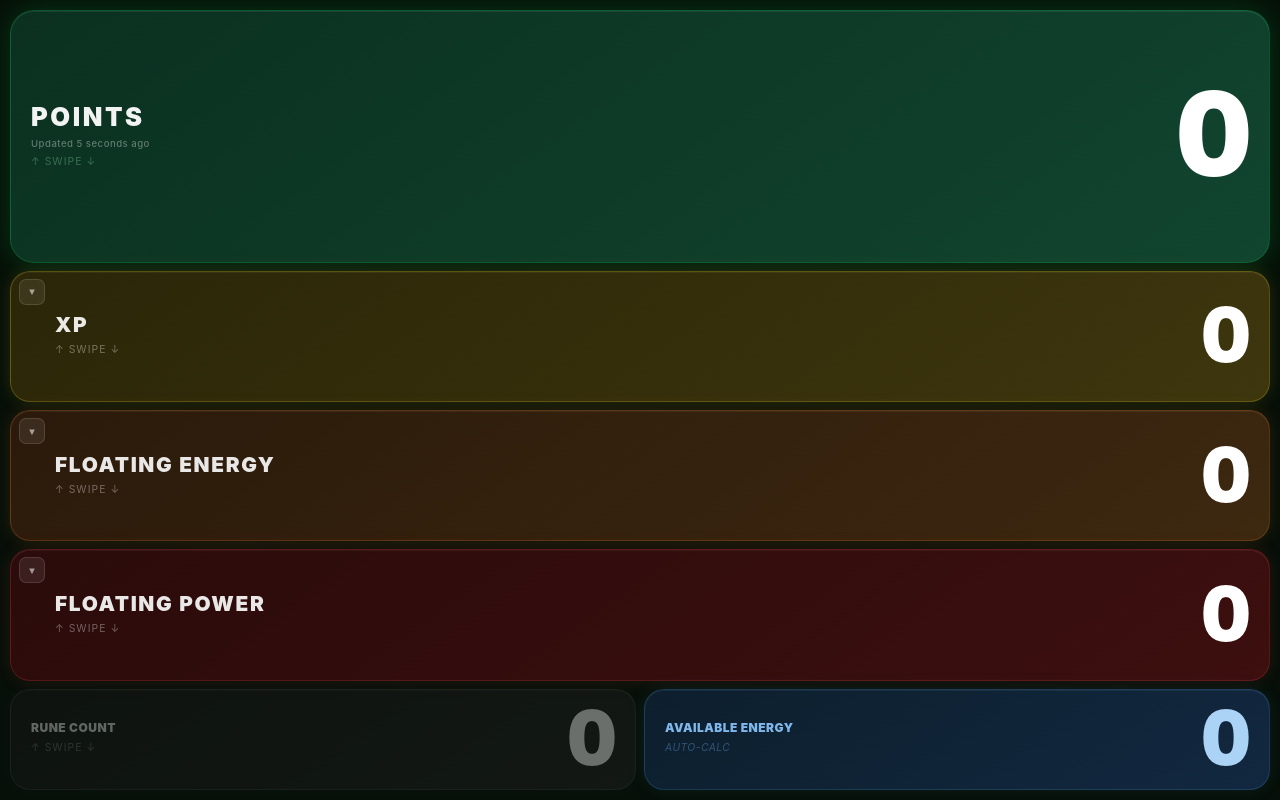
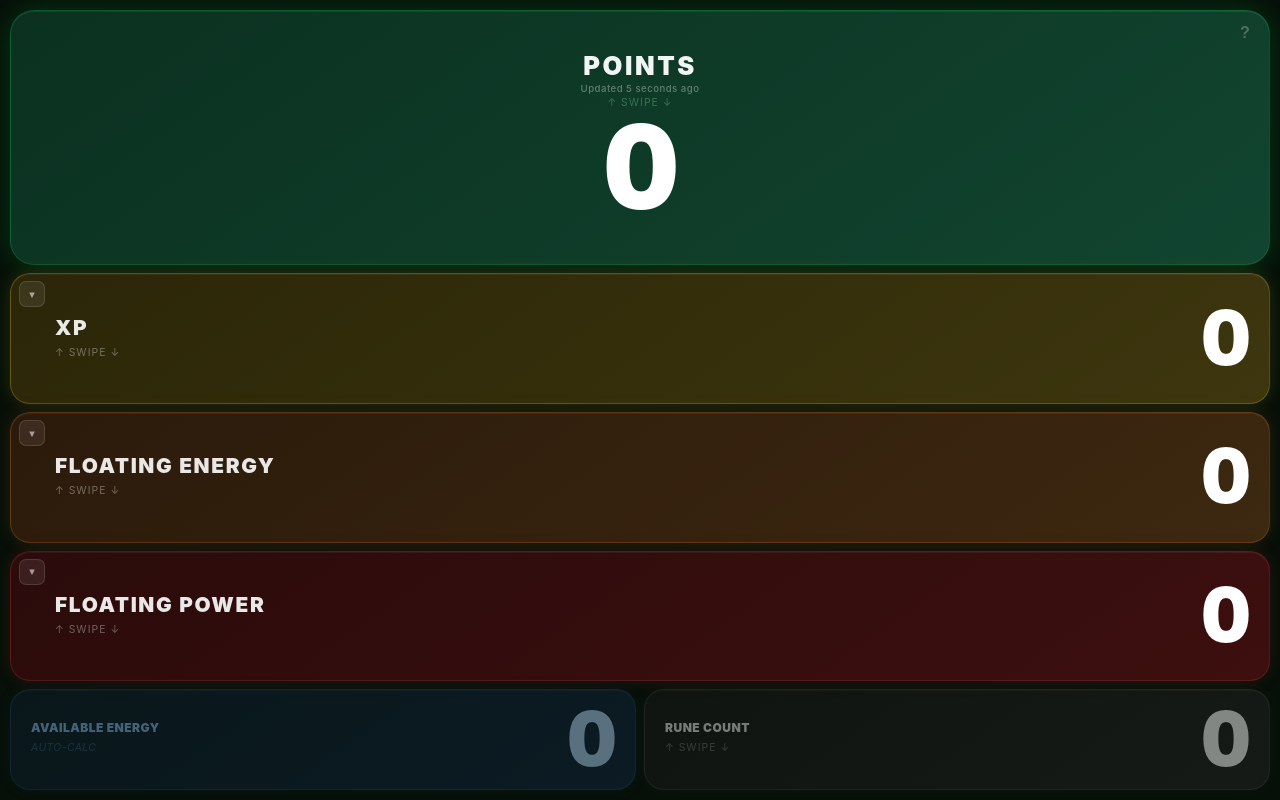
Before and after one commit to AlfyH/riftbound-tracker, a React (Vite) app in the folder riftbound-tracker/: page / in a window 1280 px wide. Built offline with nearby package versions, Linux system fonts and the light colour scheme.

Commit message:
made Ui improvements

```diff
--- a/riftbound-tracker/src/App.tsx
+++ b/riftbound-tracker/src/App.tsx
@@ -1,4 +1,6 @@
+import { useState } from 'react';
 import ResourceLayout from './components/ResourceLayout';
+import HelpOverlay from './components/HelpOverlay';
 import usePersistentState from './hooks/usePersistentState';
 import './styles/App.css';
 
@@ -20,6 +22,7 @@ const DEFAULT_STATE: GameState = {
 
 function App() {
   const [state, setState] = usePersistentState<GameState>('riftbound-state', DEFAULT_STATE);
+  const [helpOpen, setHelpOpen] = useState(false);
 
   const increment = (key: keyof GameState) => {
     setState({ ...state, [key]: state[key] + 1 });
@@ -42,7 +45,9 @@ function App() {
         onIncrement={increment}
         onDecrement={decrement}
         onResetTracker={resetTracker}
+        onOpenHelp={() => setHelpOpen(true)}
       />
+      {helpOpen && <HelpOverlay onClose={() => setHelpOpen(false)} />}
     </div>
   );
 }
--- /dev/null
+++ b/riftbound-tracker/src/components/HelpOverlay.css
@@ -0,0 +1,94 @@
+/* ── Help overlay backdrop ──────────────────────────────────────── */
+
+.help-overlay {
+  position: fixed;
+  inset: 0;
+  background: rgba(0, 0, 0, 0.7);
+  backdrop-filter: blur(4px);
+  -webkit-backdrop-filter: blur(4px);
+  z-index: 100;
+  display: flex;
+  align-items: flex-start;
+  justify-content: flex-end;
+  padding: calc(env(safe-area-inset-top, 0px) + 54px) 10px 0;
+}
+
+/* ── Panel ──────────────────────────────────────────────────────── */
+
+.help-overlay__panel {
+  background: #0e1f14;
+  border: 1px solid rgba(0, 200, 80, 0.2);
+  border-radius: 18px;
+  padding: 18px 20px 20px;
+  width: min(320px, calc(100vw - 20px));
+  box-shadow: 0 8px 40px rgba(0, 0, 0, 0.6);
+}
+
+/* ── Header ─────────────────────────────────────────────────────── */
+
+.help-overlay__header {
+  display: flex;
+  align-items: center;
+  justify-content: space-between;
+  margin-bottom: 16px;
+}
+
+.help-overlay__title {
+  font-size: 0.85rem;
+  font-weight: 800;
+  letter-spacing: 0.15em;
+  text-transform: uppercase;
+  color: rgba(160, 255, 190, 0.9);
+}
+
+.help-overlay__close {
+  background: rgba(255, 255, 255, 0.07);
+  border: 1px solid rgba(255, 255, 255, 0.12);
+  border-radius: 8px;
+  color: rgba(255, 255, 255, 0.6);
+  font-size: 0.75rem;
+  width: 30px;
+  height: 30px;
+  display: flex;
+  align-items: center;
+  justify-content: center;
+  cursor: pointer;
+  -webkit-tap-highlight-color: transparent;
+}
+
+.help-overlay__close:active {
+  background: rgba(255, 255, 255, 0.15);
+}
+
+/* ── Interaction list ───────────────────────────────────────────── */
+
+.help-overlay__list {
+  list-style: none;
+  margin: 0;
+  padding: 0;
+  display: flex;
+  flex-direction: column;
+  gap: 12px;
+}
+
+.help-overlay__item {
+  display: flex;
+  flex-direction: column;
+  gap: 2px;
+  border-left: 2px solid rgba(0, 200, 80, 0.3);
+  padding-left: 12px;
+}
+
+.help-overlay__gesture {
+  font-size: 0.8rem;
+  font-weight: 700;
+  letter-spacing: 0.06em;
+  color: #ffffff;
+  text-transform: uppercase;
+}
+
+.help-overlay__desc {
+  font-size: 0.75rem;
+  color: rgba(255, 255, 255, 0.5);
+  line-height: 1.4;
+}
--- /dev/null
+++ b/riftbound-tracker/src/components/HelpOverlay.tsx
@@ -0,0 +1,36 @@
+import React from 'react';
+import './HelpOverlay.css';
+
+interface HelpOverlayProps {
+  onClose: () => void;
+}
+
+const INTERACTIONS = [
+  { gesture: 'Swipe Up', description: 'Increment value by 1' },
+  { gesture: 'Swipe Down', description: 'Decrement value by 1 (min 0)' },
+  { gesture: 'Double Tap', description: 'Reset that tracker to 0' },
+  { gesture: '▼ / ▶ Button', description: 'Collapse or expand a tracker card' },
+  { gesture: 'Available Energy', description: 'Auto-calculated: Floating Energy + Rune Count' },
+  { gesture: 'Points timestamp', description: 'Shows how long ago Points was last changed' },
+];
+
+const HelpOverlay: React.FC<HelpOverlayProps> = ({ onClose }) => (
+  <div className="help-overlay" onClick={onClose} role="dialog" aria-modal="true" aria-label="Interactions help">
+    <div className="help-overlay__panel" onClick={(e) => e.stopPropagation()}>
+      <div className="help-overlay__header">
+        <span className="help-overlay__title">How to use</span>
+        <button className="help-overlay__close" onClick={onClose} type="button" aria-label="Close help">✕</button>
+      </div>
+      <ul className="help-overlay__list">
+        {INTERACTIONS.map(({ gesture, description }) => (
+          <li key={gesture} className="help-overlay__item">
+            <span className="help-overlay__gesture">{gesture}</span>
+            <span className="help-overlay__desc">{description}</span>
+          </li>
+        ))}
+      </ul>
+    </div>
+  </div>
+);
+
+export default HelpOverlay;
--- a/riftbound-tracker/src/components/ResourceLayout.tsx
+++ b/riftbound-tracker/src/components/ResourceLayout.tsx
@@ -8,6 +8,7 @@ interface ResourceLayoutProps {
   onIncrement: (key: keyof GameState) => void;
   onDecrement: (key: keyof GameState) => void;
   onResetTracker: (key: keyof GameState) => void;
+  onOpenHelp: () => void;
 }
 
 function timeAgo(date: Date): string {
@@ -25,6 +26,7 @@ const ResourceLayout: React.FC<ResourceLayoutProps> = ({
   onIncrement,
   onDecrement,
   onResetTracker,
+  onOpenHelp,
 }) => {
   const [lastChanged, setLastChanged] = useState(() => new Date());
   const [, setTick] = useState(0);
@@ -55,6 +57,7 @@ const ResourceLayout: React.FC<ResourceLayoutProps> = ({
           onReset={() => onResetTracker('points')}
           size="large"
           subtitle={`Updated ${timeAgo(lastChanged)}`}
+          onHelp={onOpenHelp}
         />
 
         <TrackerCard
@@ -88,6 +91,10 @@ const ResourceLayout: React.FC<ResourceLayoutProps> = ({
           onToggleCollapse={() => setPowerCollapsed((v) => !v)}
         />
         <div className="resource-layout__row">
+          <DisplayCard
+            label="Available Energy"
+            value={state.energy + state.runes}
+          />
           <TrackerCard
             label="Rune Count"
             value={state.runes}
@@ -96,10 +103,6 @@ const ResourceLayout: React.FC<ResourceLayoutProps> = ({
             onReset={() => onResetTracker('runes')}
             accent="grey"
           />
-          <DisplayCard
-            label="Available Energy"
-            value={state.energy + state.runes}
-          />
         </div>
       </div>
     </div>
--- a/riftbound-tracker/src/components/TrackerCard.tsx
+++ b/riftbound-tracker/src/components/TrackerCard.tsx
@@ -13,6 +13,7 @@ export interface TrackerCardProps {
   subtitle?: string;
   collapsed?: boolean;
   onToggleCollapse?: () => void;
+  onHelp?: () => void;
 }
 
 type FeedbackType = '+1' | '-1' | null;
@@ -28,6 +29,7 @@ const TrackerCard: React.FC<TrackerCardProps> = ({
   subtitle,
   collapsed = false,
   onToggleCollapse,
+  onHelp,
 }) => {
   const [feedback, setFeedback] = useState<FeedbackType>(null);
   const lastTapTimeRef = useRef<number>(0);
@@ -119,6 +121,16 @@ const TrackerCard: React.FC<TrackerCardProps> = ({
       }}
       aria-label={`${label}: ${value}. Swipe up to add, swipe down to subtract, double-tap to reset.`}
     >
+      {onHelp && (
+        <button
+          className="tracker-card__help-btn"
+          onClick={(e) => { e.stopPropagation(); onHelp(); }}
+          aria-label="Show help"
+          type="button"
+        >
+          ?
+        </button>
+      )}
       {onToggleCollapse && (
         <button
           className="tracker-card__collapse-btn"
--- a/riftbound-tracker/src/styles/App.css
+++ b/riftbound-tracker/src/styles/App.css
@@ -11,7 +11,7 @@
   box-sizing: border-box;
 }
 
-/* ── Resource layout ────────────────────────────────────────────── */
+/* ── Resource layout ─────────────────────────────────────────────── */
 
 .resource-layout {
   display: flex;
@@ -88,6 +88,7 @@
     inset 0 1px 0 rgba(255, 255, 255, 0.05);
   cursor: default;
   touch-action: auto;
+  opacity: 0.5;
 }
 
 .tracker-card--display .tracker-label {
--- a/riftbound-tracker/src/styles/TrackerCard.css
+++ b/riftbound-tracker/src/styles/TrackerCard.css
@@ -35,16 +35,64 @@
     inset 0 1px 0 rgba(255, 255, 255, 0.08);
 }
 
+/* ── Help button (inside Points card) ───────────────────────────── */
+
+.tracker-card__help-btn {
+  position: absolute;
+  top: 8px;
+  right: 10px;
+  width: 28px;
+  height: 28px;
+  border-radius: 50%;
+  background: transparent;
+  border: none;
+  color: rgba(255, 255, 255, 0.5);
+  font-size: 1rem;
+  font-weight: 700;
+  display: flex;
+  align-items: center;
+  justify-content: center;
+  cursor: pointer;
+  opacity: 0.5;
+  -webkit-tap-highlight-color: transparent;
+  touch-action: manipulation;
+}
+
+.tracker-card__help-btn:active {
+  opacity: 1;
+}
+
 /* ── Large variant (Points) ──────────────────────────────────────── */
 
 .tracker-card--large {
   flex: 2.2;
+  flex-direction: column;
+  align-items: center;
+  justify-content: center;
+  gap: 0;
+  padding: 16px 20px;
   border-radius: 24px;
   background: linear-gradient(145deg, #0b3020, #114530);
   border: 1px solid rgba(0, 220, 90, 0.2);
   box-shadow:
     0 0 30px rgba(0, 220, 80, 0.2),
     inset 0 1px 0 rgba(255, 255, 255, 0.07);
+}
+
+.tracker-card--large .tracker-card__left {
+  width: 100%;
+  align-items: center;
+  text-align: center;
+  gap: 2px;
+  flex: 0 0 auto;
+}
+
+.tracker-card--large .tracker-card__right {
+  width: 100%;
+  justify-content: center;
+  margin-top: 0;
+  padding-top: 0;
+  line-height: 0.85;
 }
 
 .tracker-card--large:active {
@@ -128,7 +176,7 @@
 /* ── Grey accent variant (Rune Count) ───────────────────────────── */
 
 .tracker-card--grey {
-  opacity: 0.4;
+  opacity: 0.5;
   background: linear-gradient(145deg, #1a1a1a, #262626);
   border: 1px solid rgba(160, 160, 160, 0.2);
   box-shadow:
```
